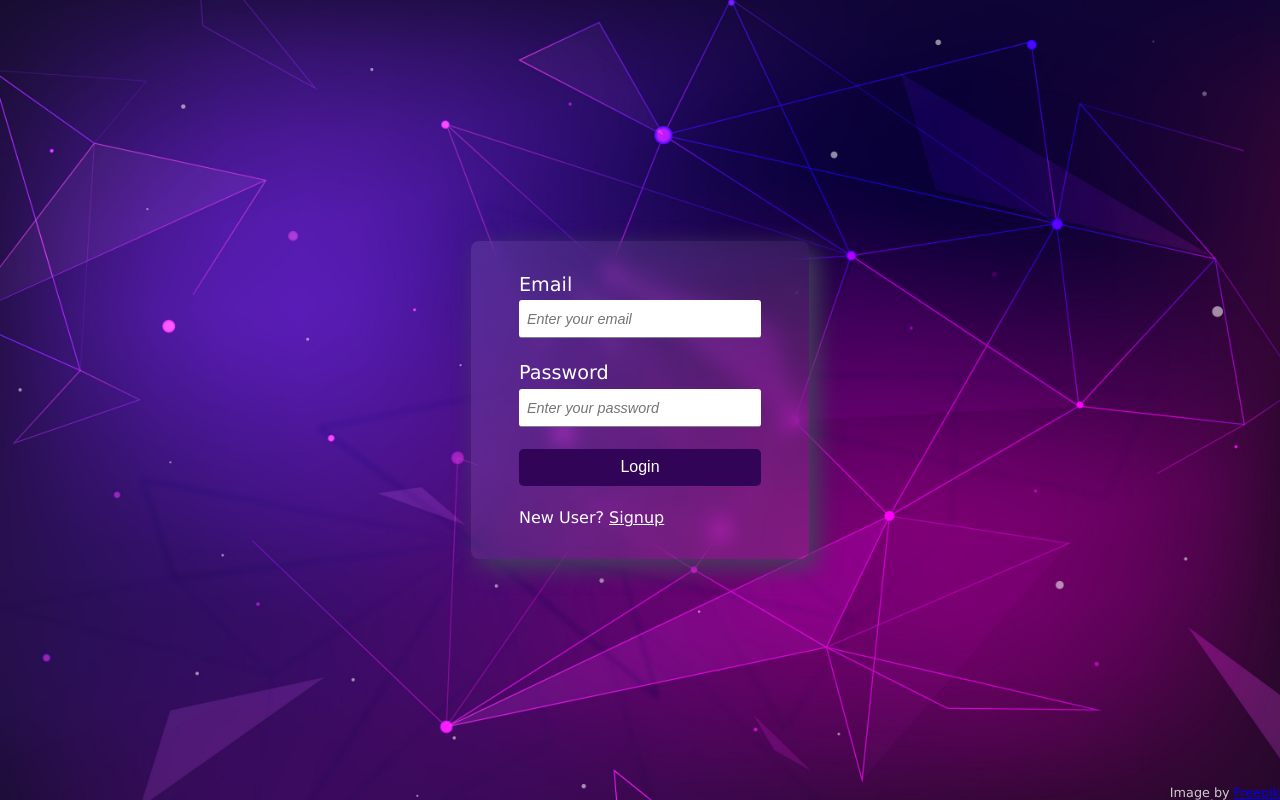
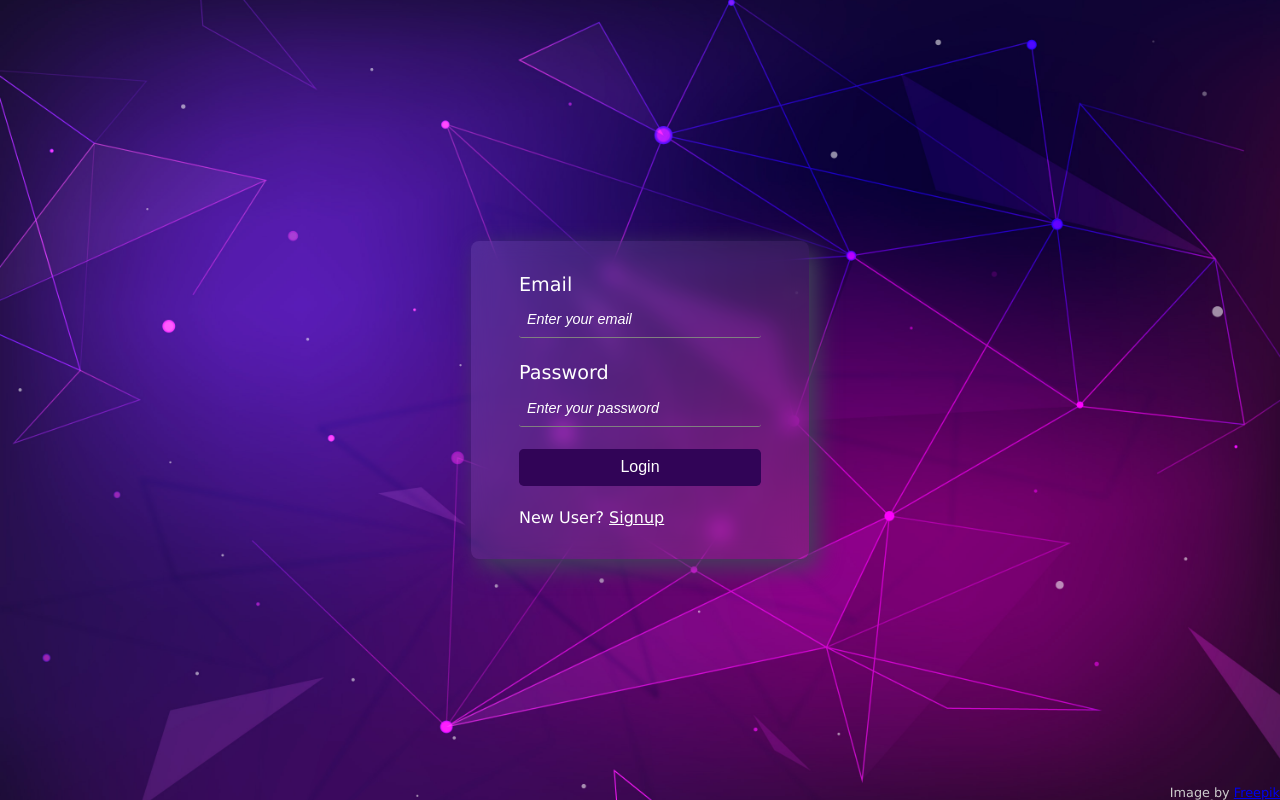
Before and after one commit to svashish305/leads-generation-dashboard, a React (Vite) app in the folder client/: page / in a window 1280 px wide. Built offline with nearby package versions, Linux system fonts and the light colour scheme.

Commit message:
updated input styles

```diff
--- a/client/src/index.css
+++ b/client/src/index.css
@@ -57,6 +57,8 @@ body {
 
 .formContainer input {
   border: none;
+  background: rgba(255, 255, 255, 0);
+  color: #fff;
   border-radius: 3px;
   padding: 0.5rem;
   border-bottom: 1px solid gray;
@@ -67,6 +69,7 @@ body {
 .formContainer input::placeholder {
   font-size: 0.9rem;
   font-style: italic;
+  color: #fff;
 }
 
 .formContainer button {
```
